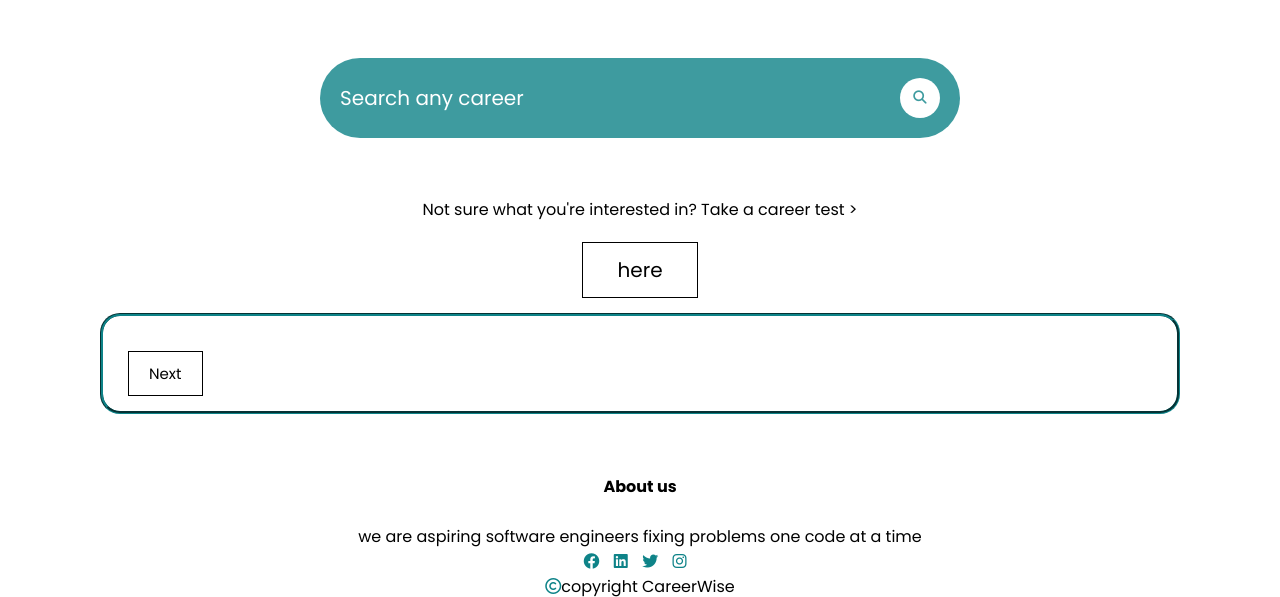
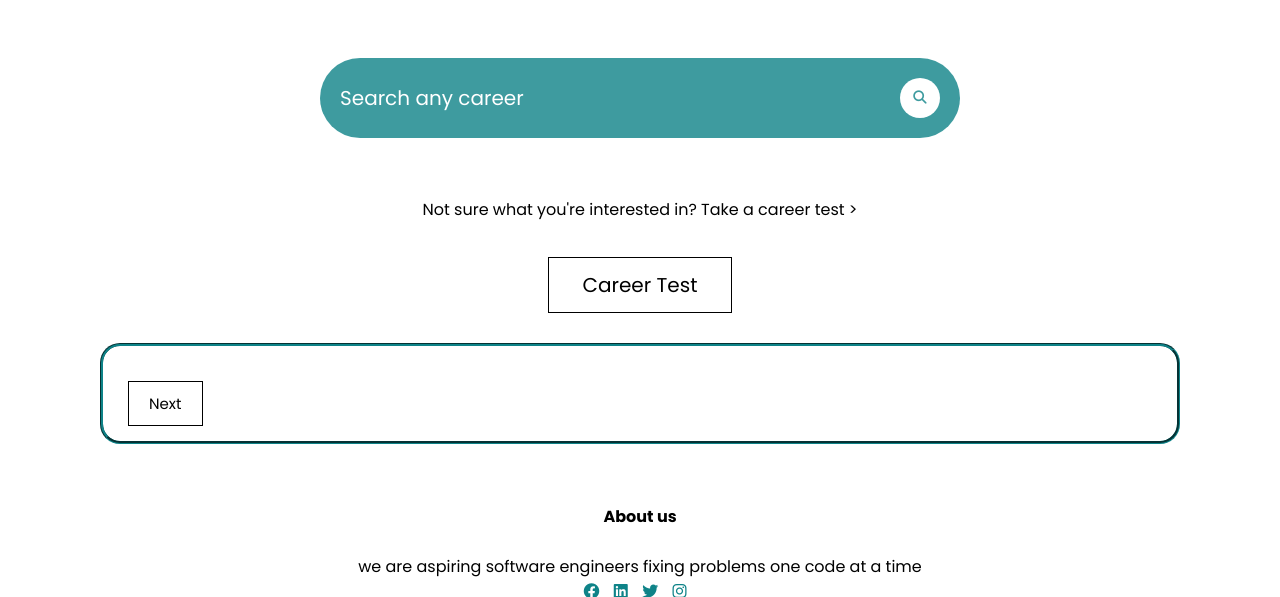
Before and after one commit to osamudiamenojo/career_wise, a Flask app: page /profiler/1 in a window 1280 px wide. Shown: the part 400-997 px from the top of the page. Run offline with Flask 3, Linux system fonts and the light colour scheme; data that the repository does not hold is empty.

Commit message:
Completed 30/60 profiler dropdown

```diff
--- a/static/style.css
+++ b/static/style.css
@@ -304,6 +304,51 @@ nav .fa {
 
 .ptest-container p{
    margin: 0 0 20px 0;
+}
+
+.ptest-container ul{
+   list-style: none;
+   /* background: #0e8388; */
+
+}
+
+.ptest-container ul li{
+   display: inline-block;
+   position: relative;
+   margin: 15px;
+
+}
+
+/* .ptest-container ul li a{
+   display: block;
+   padding: 20px 25px;
+   color: #000;
+   text-decoration: none;
+   text-align: center;
+   font-size: 20px;
+} */
+
+/* .ptest-container ul li ul.dropdown li{
+   display: block;
+}
+*/
+
+.ptest-container ul li ul.dropdown{
+   /* width: 100px; */
+   /* background: #0e8388;
+   position: absolute;
+   z-index: 999; */
+   margin: 15px;
+   display: none;
+}
+
+.ptest-container ul li a:hover{
+   background: #0e8388;
+}
+
+.ptest-container ul li:hover ul.dropdown{
+   display: block;
+
 }
 
 
--- a/templates/base.html
+++ b/templates/base.html
@@ -43,8 +43,21 @@
 
     <div class="ptest-container">
     <p>Not sure what you're interested in?  Take a career test > </p>
-    <a href="{{url_for('profiler', start='1')}}" class="hero-btn" id="ptest">here</a>
-    </div>
+    <!-- <a href="{{url_for('profiler', start='1')}}" class="hero-btn" id="ptest">here</a> -->
+
+
+    <ul>
+     <li>
+        <a href="#"  class="hero-btn" id="ptest">Career Test</a>
+        <ul class="dropdown">
+            <li><a href="{{url_for('profiler', start='1')}}" class="hero-btn" id="ptest">30 Questions Career Test Profiler</a></li>
+            <li> <a href="{{url_for('profiler', start='1')}}" class="hero-btn" id="ptest">60 Questions Career Test Profiler</a></li>
+        </ul>
+
+     </li>
+    </ul>
+
+</div>
 
     {% block content %}  {% endblock %}
 
```
